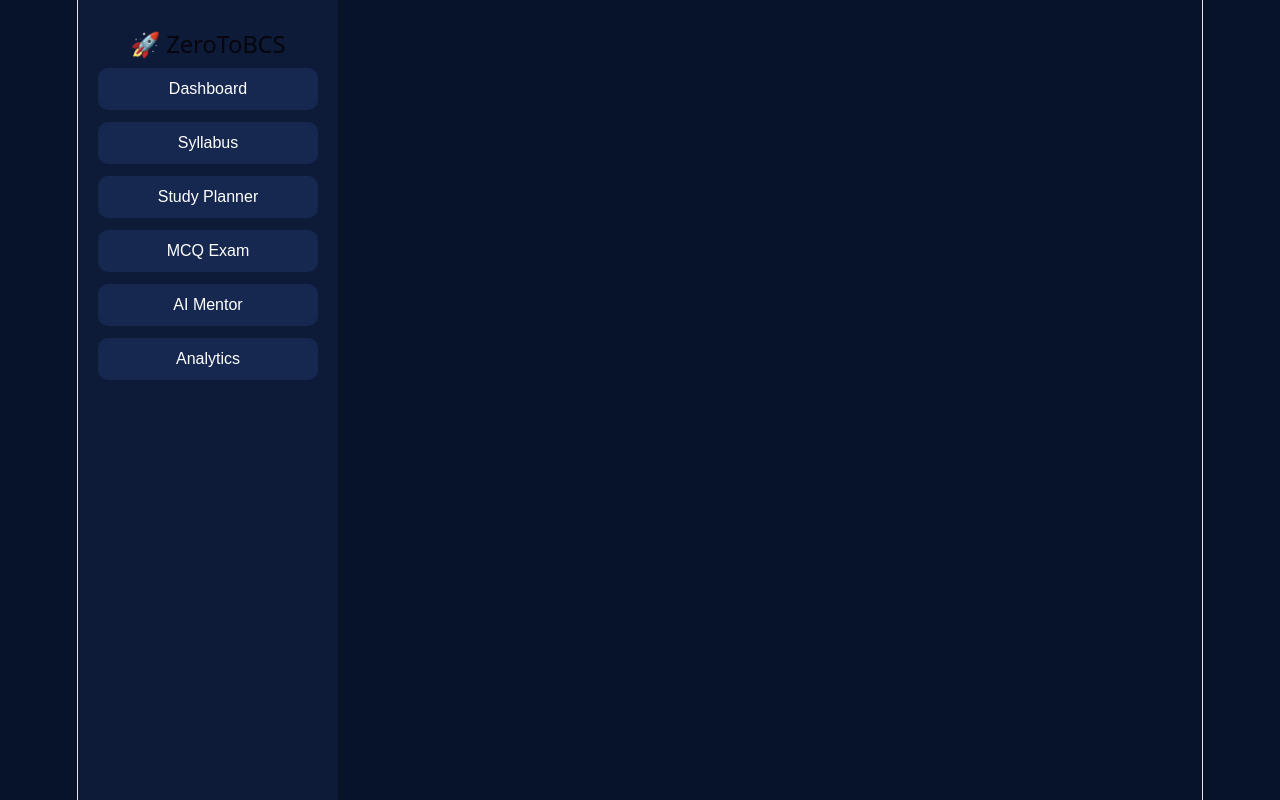
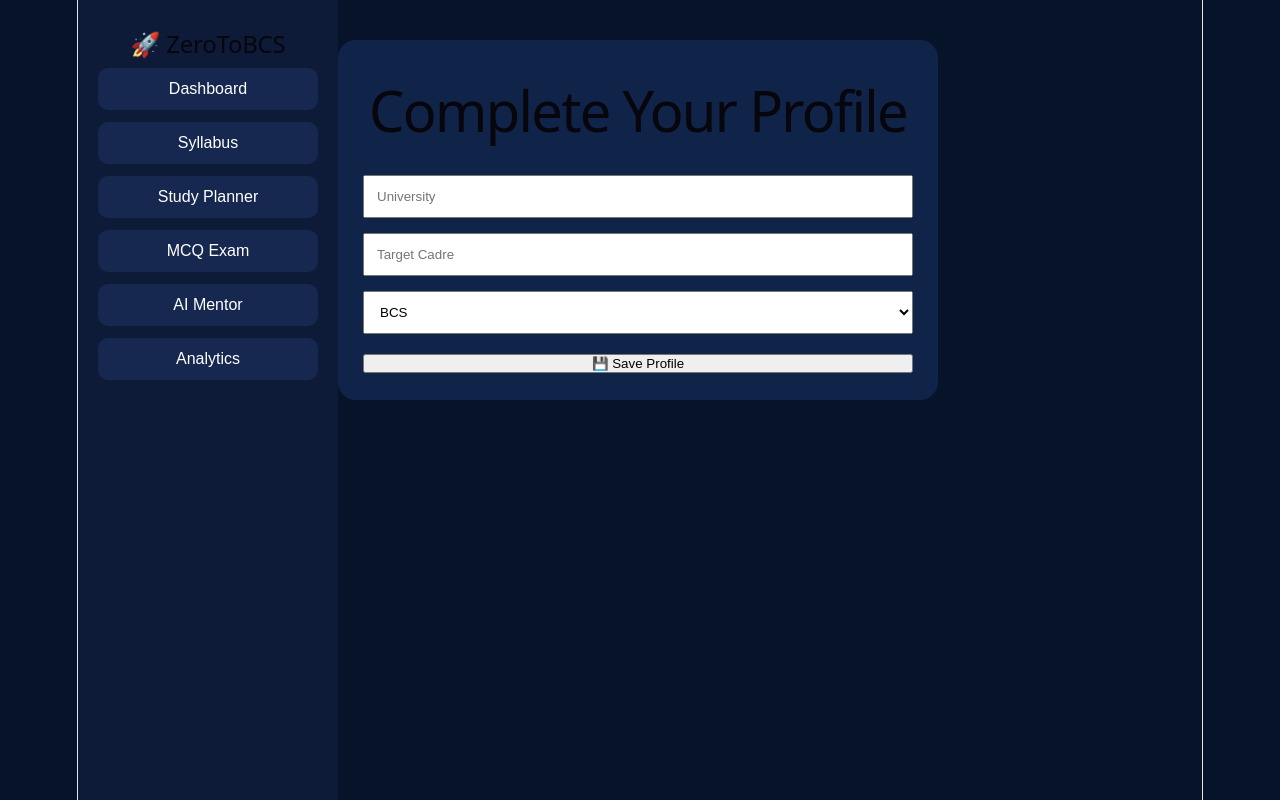
Before and after one commit to munna0toBCS/ZeroToBCS, a React (Vite) app: page /profile in a window 1280 px wide. Built offline with nearby package versions, Linux system fonts and the light colour scheme.

Commit message:
Added Firestore profile module

```diff
--- a/src/firebase.js
+++ b/src/firebase.js
@@ -1,5 +1,6 @@
 import { initializeApp } from "firebase/app";
 import { getAuth } from "firebase/auth";
+import { getFirestore } from "firebase/firestore";
 
 const firebaseConfig = {
   apiKey: "AIzaSyBloKKYphIyP8jep74BvVzPUSoVt7_srd0",
@@ -13,3 +14,4 @@ const firebaseConfig = {
 const app = initializeApp(firebaseConfig);
 
 export const auth = getAuth(app);
+export const db = getFirestore(app);
--- /dev/null
+++ b/src/pages/Profile.jsx
@@ -0,0 +1,67 @@
+import { useState } from "react";
+import { doc, setDoc } from "firebase/firestore";
+import { auth, db } from "../firebase";
+
+export default function Profile() {
+  const [university, setUniversity] = useState("");
+  const [targetCadre, setTargetCadre] = useState("");
+  const [examTarget, setExamTarget] = useState("BCS");
+
+  const saveProfile = async () => {
+    const user = auth.currentUser;
+
+    if (!user) {
+      alert("Please login first.");
+      return;
+    }
+
+    await setDoc(doc(db, "users", user.uid), {
+      email: user.email,
+      university,
+      targetCadre,
+      examTarget,
+      xp: 0,
+      level: "Cadet",
+      createdAt: new Date(),
+    });
+
+    alert("✅ Profile saved successfully!");
+  };
+
+  return (
+    <div className="card" style={{ maxWidth: "600px", margin: "40px auto" }}>
+      <h1>Complete Your Profile</h1>
+
+      <input
+        placeholder="University"
+        value={university}
+        onChange={(e) => setUniversity(e.target.value)}
+        style={{ width: "100%", padding: "12px", marginTop: "20px" }}
+      />
+
+      <input
+        placeholder="Target Cadre"
+        value={targetCadre}
+        onChange={(e) => setTargetCadre(e.target.value)}
+        style={{ width: "100%", padding: "12px", marginTop: "15px" }}
+      />
+
+      <select
+        value={examTarget}
+        onChange={(e) => setExamTarget(e.target.value)}
+        style={{ width: "100%", padding: "12px", marginTop: "15px" }}
+      >
+        <option>BCS</option>
+        <option>Bank Job</option>
+        <option>Primary</option>
+        <option>NTRCA</option>
+        <option>Railway</option>
+        <option>Police</option>
+      </select>
+
+      <button onClick={saveProfile} style={{ marginTop: "20px", width: "100%" }}>
+        💾 Save Profile
+      </button>
+    </div>
+  );
+}
--- a/src/routes/AppRoutes.jsx
+++ b/src/routes/AppRoutes.jsx
@@ -7,7 +7,7 @@ import StudyPlanner from "../pages/StudyPlanner";
 import MCQ from "../pages/MCQ";
 import Mentor from "../pages/Mentor";
 import Analytics from "../pages/Analytics";
-
+import Profile from "../pages/Profile";
 export default function AppRoutes() {
   return (
     <Routes>
@@ -19,6 +19,7 @@ export default function AppRoutes() {
       <Route path="/mcq" element={<MCQ />} />
       <Route path="/mentor" element={<Mentor />} />
       <Route path="/analytics" element={<Analytics />} />
+      <Route path="/profile" element={<Profile />} />
     </Routes>
   );
 }
```
